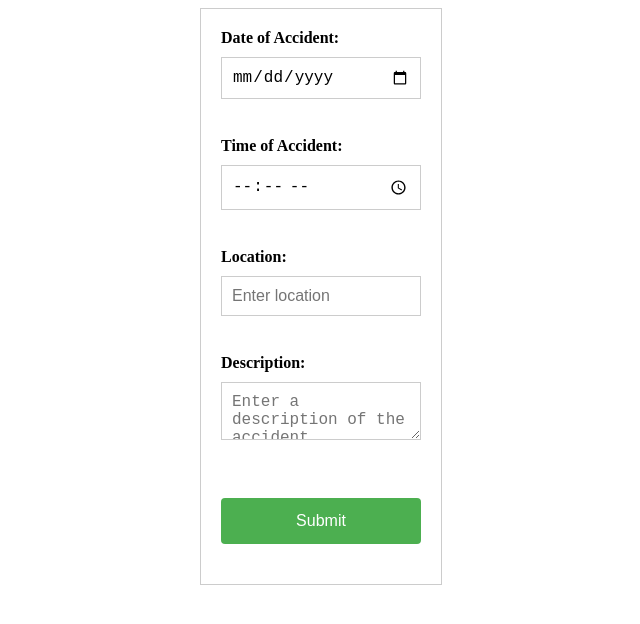
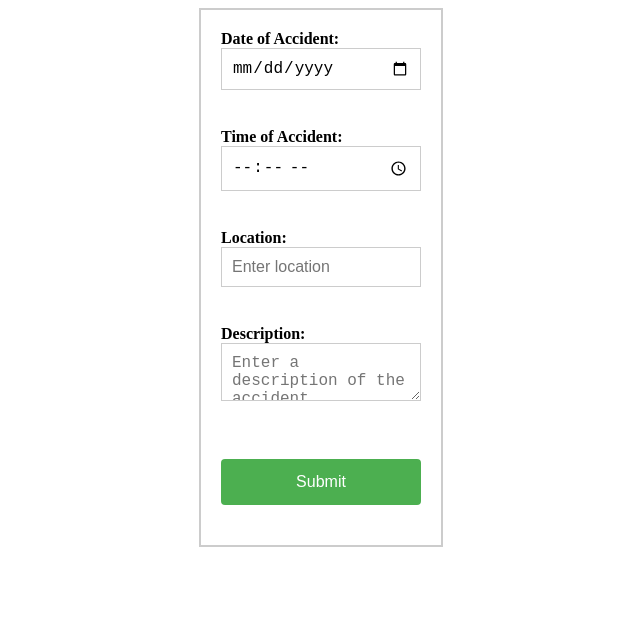
Before and after one commit to Hariprasath0708/AIAclaims, a plain HTML site: page index.html in a window 1280 px wide. Shown: the whole page, without its empty margins (319-959 px from the left). Drawn offline with Linux system fonts and the light colour scheme.

Commit message:
Update index.html

```diff
--- a/index.html
+++ b/index.html
@@ -3,12 +3,12 @@
     width: 200px;
     margin: 0 auto;
     padding: 20px;
-    border: 1px solid #ccc;
+    border: 2px solid #ccc;
   }
 
   label {
     display: block;
-    margin-bottom: 10px;
+    margin-bottom: 0px;
     font-weight: bold;
   }
 
```
